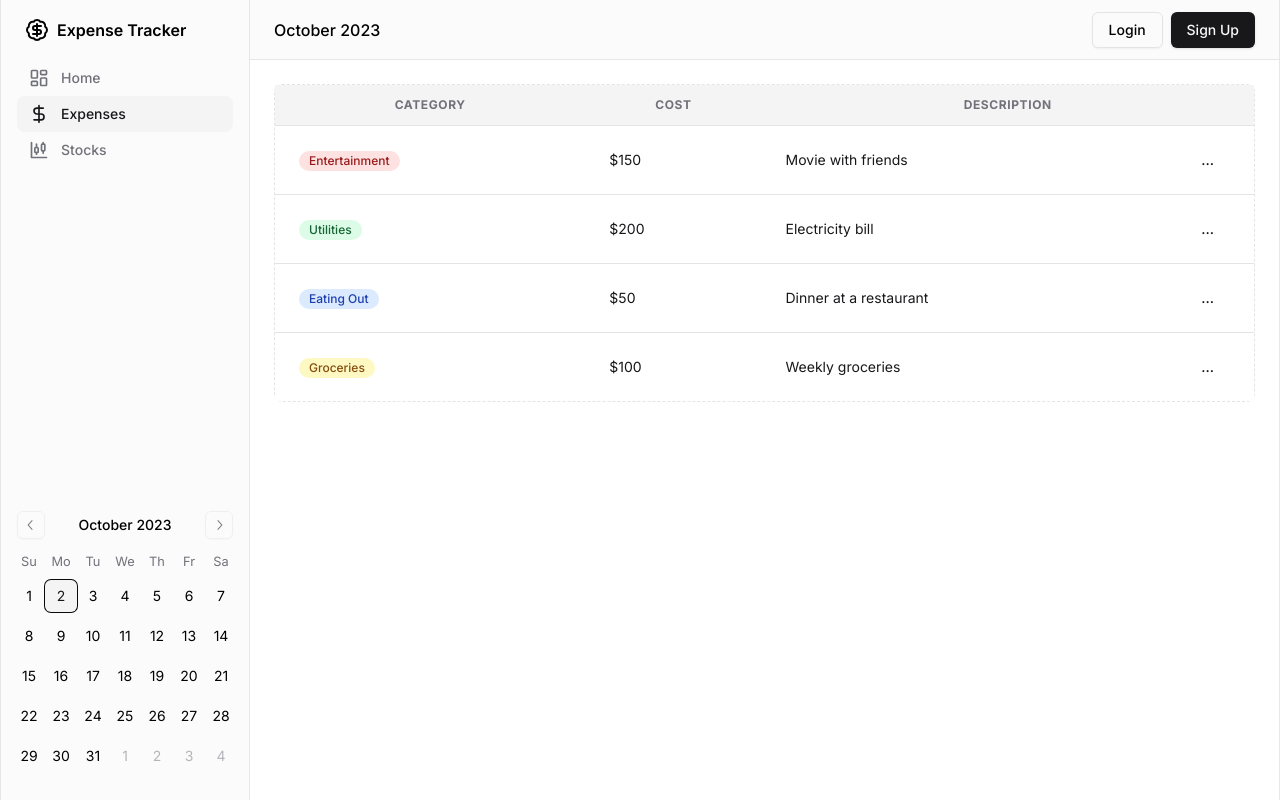
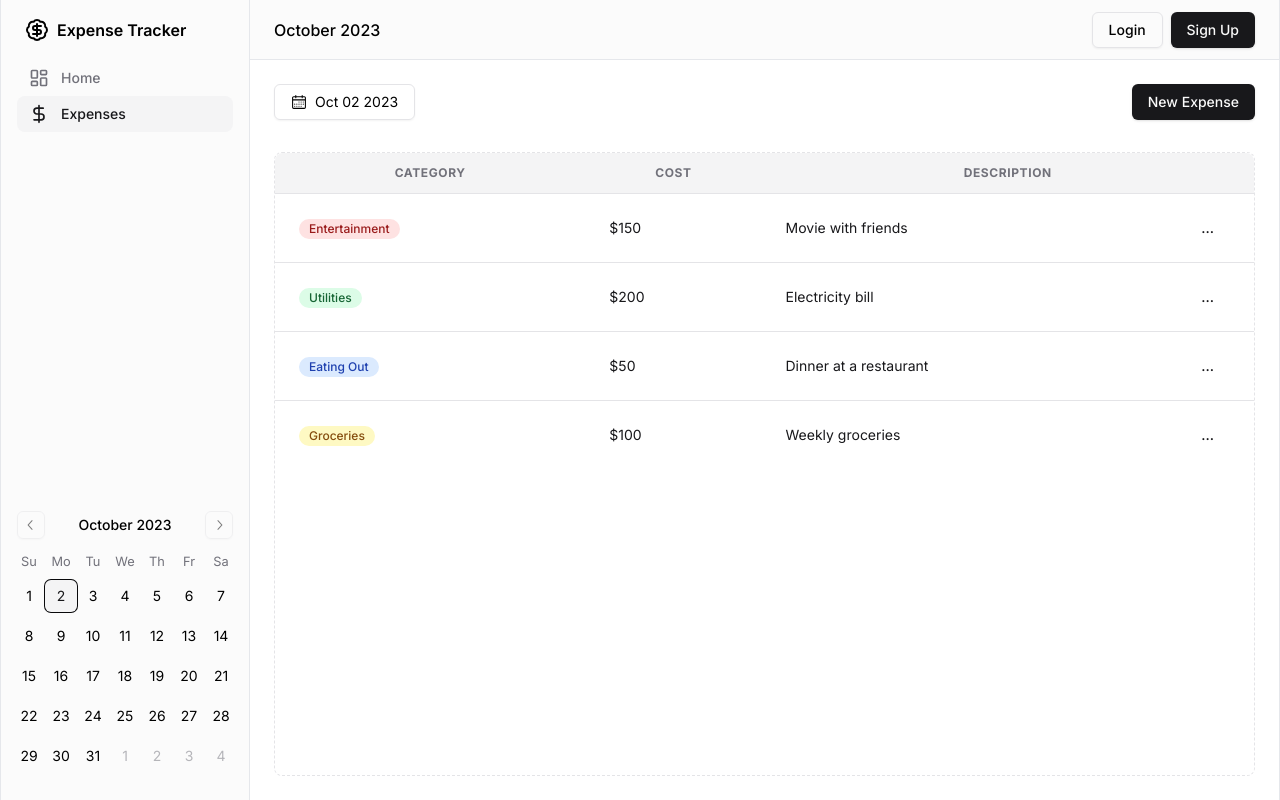
Before and after one commit to Bokdol11859/Expense-Tracker-Client, a Next.js app: page /expenses in a window 1280 px wide. Built offline with nearby package versions, Linux system fonts and the light colour scheme.

Commit message:
[Feat] Implement Calendar for expenses date range

```diff
--- a/src/app/expenses/components/Expense.tsx
+++ b/src/app/expenses/components/Expense.tsx
@@ -8,14 +8,15 @@ import {
   PopoverTrigger,
 } from "@/common/components/ui/popover";
 import React from "react";
-import { ExtraButton } from "@/common/components/ExtraButton/ExtraButton";
+import { ExtraButton } from "@/app/expenses/components/ExtraButton";
+import { ExpenseHeader } from "./ExpenseHeader";
 
 export function Expense() {
   return (
-    <div className="flex flex-col overflow-auto">
-      <main className="flex flex-1 flex-col gap-4 p-4 md:gap-8 md:p-6 lg:flex-row">
+    <main className="flex flex-1 flex-col gap-4 p-4 md:gap-8 md:p-6">
+      <ExpenseHeader />
       <div className="flex-1 rounded-lg border border-zinc-200 border-dashed dark:border-zinc-800">
-          <div className="overflow-x-auto">
+        <div className="overflow-x-auto rounded-lg">
           <table className="w-full divide-y divide-zinc-200 dark:divide-zinc-800">
             <thead className="bg-zinc-100 dark:bg-zinc-800">
               <tr>
@@ -92,6 +93,5 @@ export function Expense() {
         </div>
       </div>
     </main>
-    </div>
   );
 }
--- /dev/null
+++ b/src/app/expenses/components/ExpenseHeader.tsx
@@ -0,0 +1,124 @@
+"use client";
+
+import { Button } from "@/common/components/ui/button";
+import { Calendar } from "@/common/components/ui/calendar";
+import {
+  Popover,
+  PopoverContent,
+  PopoverTrigger,
+} from "@/common/components/ui/popover";
+import { cn } from "@/common/lib/utils";
+import { CalendarIcon, PlusIcon } from "@radix-ui/react-icons";
+import { addDays, differenceInCalendarDays, format } from "date-fns";
+import React from "react";
+import { DateRange } from "react-day-picker";
+
+type SelectedDateRange = "Day" | "Week" | "Month" | "Free" | "Null";
+
+export const ExpenseHeader = React.memo(() => {
+  const [date, setDate] = React.useState<DateRange | undefined>({
+    from: new Date(),
+    to: addDays(new Date(), 0),
+  });
+  const [dateRange, setDateRange] = React.useState<SelectedDateRange>("Day");
+
+  const formattedDate = React.useMemo((): React.ReactElement => {
+    if (!date || !date.from || !date.to) return <span>Pick a date</span>;
+
+    switch (dateRange) {
+      case "Day":
+        return <>{format(date.from, "LLL dd y")}</>;
+      case "Free":
+      case "Week":
+        return (
+          <>
+            {format(date.from, "LLL dd y")} - {format(date.to, "LLL dd y")}
+          </>
+        );
+      case "Month":
+        return <>{format(date.from, "LLLL y")}</>;
+      default:
+        throw new Error("Impossible");
+    }
+  }, [dateRange, date]);
+
+  const isFullMonthDifference = React.useCallback(
+    (start: Date, end: Date): boolean => {
+      const nextMonthStart = new Date(
+        start.getFullYear(),
+        start.getMonth() + 1,
+        0
+      );
+      return nextMonthStart.getTime() === end.getTime();
+    },
+    []
+  );
+
+  const getDateRangeFromDate = React.useCallback(
+    (date: DateRange | undefined): SelectedDateRange => {
+      if (!date || !date.from || !date.to) return "Null";
+
+      const diff = differenceInCalendarDays(date.from, date.to);
+
+      if (diff === 0) return "Day";
+      if (diff === 7) return "Week";
+      if (isFullMonthDifference(date.from, date.to)) return "Month";
+      return "Free";
+    },
+    [isFullMonthDifference]
+  );
+
+  return (
+    <div className="w-full flex flex-row justify-between items-center gap-4">
+      <div className="grid gap-2 w-full">
+        <Popover>
+          <PopoverTrigger asChild>
+            <Button
+              id="date"
+              variant={"outline"}
+              className={cn(
+                "w-full md:w-fit justify-start text-left font-normal",
+                !date && "text-muted-foreground"
+              )}
+            >
+              <CalendarIcon className="mr-2 h-4 w-4" />
+              {formattedDate}
+            </Button>
+          </PopoverTrigger>
+          <PopoverContent className="w-auto p-0" align="start">
+            <Calendar
+              className="hidden md:block"
+              initialFocus
+              mode="range"
+              defaultMonth={date?.from}
+              selected={date}
+              onSelect={(e) => {
+                setDate(e);
+                setDateRange(getDateRangeFromDate(e));
+              }}
+              numberOfMonths={2}
+            />
+            <Calendar
+              className="md:hidden block"
+              initialFocus
+              mode="range"
+              defaultMonth={date?.from}
+              selected={date}
+              onSelect={(e) => {
+                setDate(e);
+                setDateRange(getDateRangeFromDate(e));
+              }}
+              numberOfMonths={1}
+            />
+          </PopoverContent>
+        </Popover>
+      </div>
+      <Button className="flex-shrink-0 hidden md:block">New Expense</Button>
+      <Button size={"icon"} className="flex-shrink-0 block md:hidden">
+        <PlusIcon className="m-auto" />
+      </Button>
+    </div>
+  );
+});
+
+ExpenseHeader.displayName = "ExpenseHeader";
--- a/src/common/components/ExtraButton/ExtraButton.tsx
+++ b/src/app/expenses/components/ExtraButton.tsx
@@ -1,6 +1,6 @@
 import React from "react";
-import { Popover, PopoverContent, PopoverTrigger } from "../ui/popover";
-import { Button } from "../ui/button";
+import { Popover, PopoverContent, PopoverTrigger } from "../../../common/components/ui/popover";
+import { Button } from "../../../common/components/ui/button";
 
 export const ExtraButton = React.memo(() => {
   return (
--- a/src/app/layout.tsx
+++ b/src/app/layout.tsx
@@ -20,7 +20,7 @@ export default function RootLayout({
   return (
     <html lang="en">
       <body className={inter.className}>
-        <div key="1" className="flex h-full w-full m-auto border-x">
+        <div key="1" className="flex h-full w-full m-auto border-x min-w-[365px]">
           <LeftNavigationBar />
           <div className="flex flex-col w-full h-full">
             <TopNavigationBar />
--- a/src/app/login/layout.tsx
+++ b/src/app/login/layout.tsx
@@ -16,7 +16,7 @@ export default function LoginLayout({
     <div className="flex flex-col overflow-auto h-[calc(100%-60px)]">
       <main className="flex flex-1 flex-col h-full gap-8 p-3 lg:flex-row">
         <div className="flex-1 h-full rounded-lg border border-zinc-200  dark:border-zinc-800 flex">
-          <div className="w-full h-full bg-zinc-900 rounded-l-lg block">
+          <div className="hidden w-full h-full bg-zinc-900 rounded-l-lg xl:block">
             <div className="w-full h-full flex flex-col items-center justify-between p-4">
               <div className="w-full text-white flex gap-2 items-center justify-start">
                 <CommandIcon />
--- a/src/app/signup/components/Signup.tsx
+++ b/src/app/signup/components/Signup.tsx
@@ -36,11 +36,11 @@ export const Signup = React.memo(() => {
           Sign Up
         </Button>
         <div className="flex justify-center my-4">
-          <div className="border-b w-1/4 self-center my-auto" />
+          <div className="border-b w-[20%] self-center my-auto" />
           <span className="px-2 text-gray-500 text-sm uppercase">
             or continue with
           </span>
-          <div className="border-b w-1/4 self-center" />
+          <div className="border-b w-[20%] self-center" />
         </div>
         <div className="flex items-center justify-center mt-4 space-x-4">
           <Button
--- a/src/app/signup/layout.tsx
+++ b/src/app/signup/layout.tsx
@@ -16,7 +16,7 @@ export default function SignupLayout({
     <div className="flex flex-col overflow-auto h-[calc(100%-60px)]">
       <main className="flex flex-1 flex-col h-full gap-8 p-3 lg:flex-row">
         <div className="flex-1 h-full rounded-lg border border-zinc-200 dark:border-zinc-800 flex">
-          <div className="w-full h-full bg-zinc-900 rounded-l-lg block">
+          <div className="hidden w-full h-full bg-zinc-900 rounded-l-lg xl:block">
             <div className="w-full h-full flex flex-col items-center justify-between p-4">
               <div className="w-full text-white flex gap-2 items-center justify-start">
                 <CommandIcon />
--- a/src/common/components/Home/TopExpense.tsx
+++ b/src/common/components/Home/TopExpense.tsx
@@ -1,7 +1,7 @@
 import React from "react";
 import { Card, CardContent, CardHeader, CardTitle } from "../ui/card";
 import { CircleDollarIcon, TrendingUpIcon } from "@/common/icons";
-import { ExtraButton } from "../ExtraButton/ExtraButton";
+import { ExtraButton } from "../../../app/expenses/components/ExtraButton";
 
 const dummyData: { cost: number; description: string }[] = [
   {
--- a/src/common/components/LeftNavigationBar/LeftNavigationBar.tsx
+++ b/src/common/components/LeftNavigationBar/LeftNavigationBar.tsx
@@ -29,11 +29,11 @@ const tabs: {
     value: "/expenses",
     icon: <ExpenseIcon />,
   },
-  {
-    label: "Stocks",
-    value: "/stocks",
-    icon: <StockIcon />,
-  },
+  // {
+  //   label: "Stocks",
+  //   value: "/stocks",
+  //   icon: <StockIcon />,
+  // },
 ];
 
 export const LeftNavigationBar = React.memo(
--- a/src/common/components/TopNavigationBar/TopNavigationBar.tsx
+++ b/src/common/components/TopNavigationBar/TopNavigationBar.tsx
@@ -42,11 +42,13 @@ export const TopNavigationBar = React.memo(() => {
 
   return (
     <Sheet>
-      <header className="sticky flex-shrink-0 top-0 flex h-[60px] items-center justify-between border-b bg-zinc-100/40 px-6 dark:bg-zinc-800/40">
+      <header className="sticky flex-shrink-0 top-0 flex h-[60px] items-center justify-between border-b bg-zinc-100/40 px-4 md:px-6 dark:bg-zinc-800/40">
+        <div className="flex gap-3">
         <SheetTrigger className="block md:hidden">
           <ColumnIcon />
         </SheetTrigger>
         <div className="text-md font-medium">{formattedDate}</div>
+        </div>
         <div className="flex gap-2">
           <Button
             className="px-4 py-2"
```
Also changed, not shown: src/app/login/components/Login.tsx (+4 -4 lines), src/common/components/ExtraButton/index.ts (deleted). Lines whose indentation alone changed are shown as unchanged.
